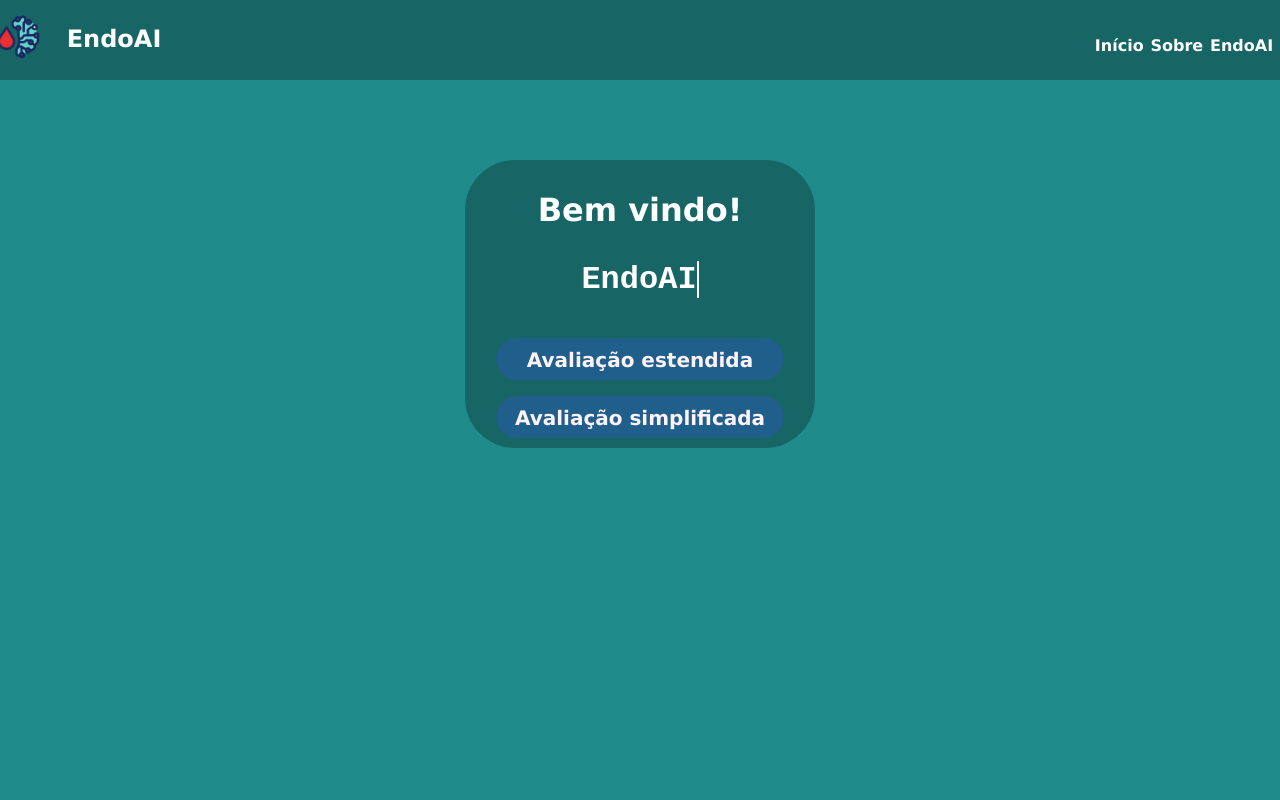
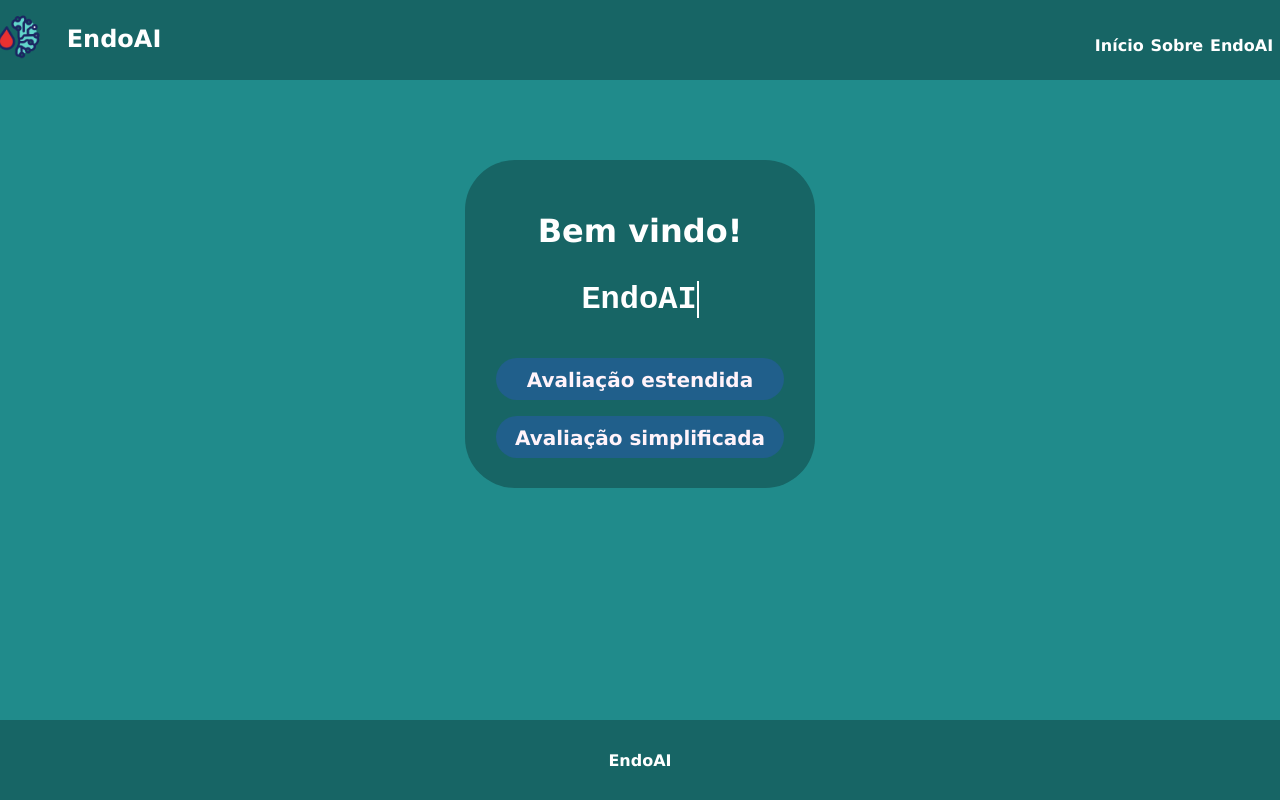
Before and after one commit to paulo-campos-57/EndoAI, a React (Create React App) app in the folder frontend/endo-front/: page / in a window 1280 px wide. Built offline with nearby package versions, Linux system fonts and the light colour scheme.

Commit message:
add: begin site footer
Co-authored-by: Estela Lacerda <elo@cesar.school>

```diff
--- /dev/null
+++ b/frontend/endo-front/src/components/Footer/Footer.module.css
@@ -0,0 +1,12 @@
+.foot {
+    background-color: #176565;
+    font-family: 'Lucida Sans', 'Lucida Sans Regular', 'Lucida Grande', 'Lucida Sans Unicode', Geneva, Verdana, sans-serif;
+    width: 100%;
+    position: relative;
+    height: 10vh;
+    display: flex;
+    justify-content: center;
+    align-items: center;
+    font-weight: 900;
+    color: #FFF;
+}
--- /dev/null
+++ b/frontend/endo-front/src/components/Footer/index.js
@@ -0,0 +1,14 @@
+import React from 'react';
+import styles from './Footer.module.css';
+
+function Footer () {
+    return(
+        <>
+            <div className={styles.foot}>
+                EndoAI
+            </div>
+        </>
+    );
+}
+
+export default Footer;
--- a/frontend/endo-front/src/pages/Home/Home.module.css
+++ b/frontend/endo-front/src/pages/Home/Home.module.css
@@ -24,6 +24,7 @@
     justify-content: center;
     align-items: center;
     width: 25%;
+    height: 55%;
     background-color: #176565;
     border-radius: 50px;
     padding: 10px 15px;
--- a/frontend/endo-front/src/pages/Home/index.js
+++ b/frontend/endo-front/src/pages/Home/index.js
@@ -1,6 +1,7 @@
 import React from "react";
 import styles from "./Home.module.css";
 import Header from "../../components/Header";
+import Footer from "../../components/Footer";
 
 function Home() {
     return (
@@ -21,6 +22,7 @@ function Home() {
                         </div>
                     </div>
                 </div>
+                <Footer />
             </div>
         </>
     );
```
